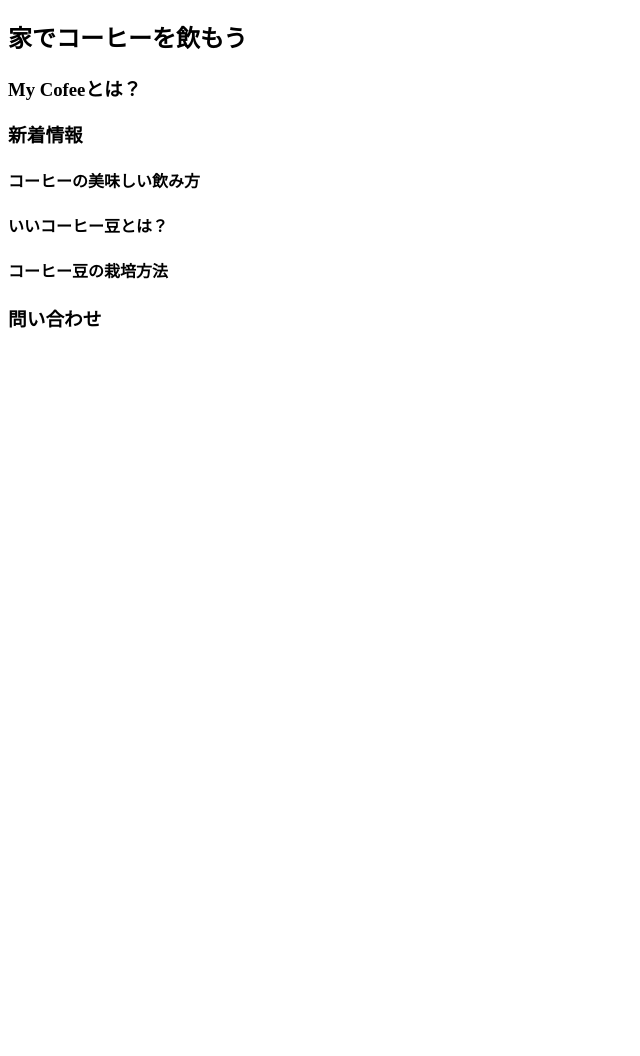
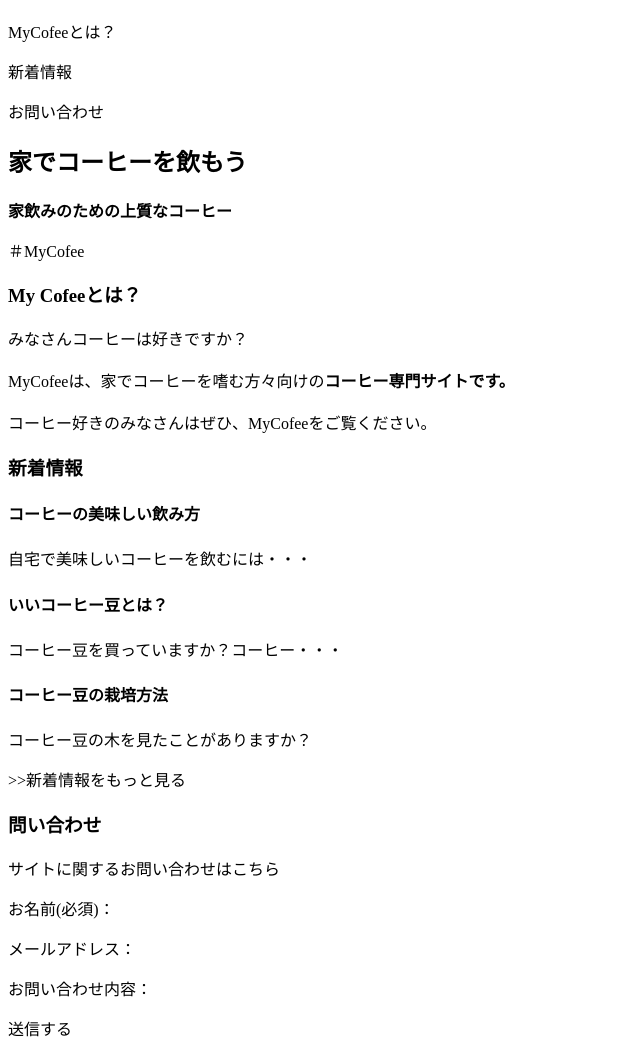
Before and after one commit to nakanaide1024/html-practice, a plain HTML site: page index.html in a window 1280 px wide. Shown: the part 61-1117 px from the top of the page, without its empty margins (0-640 px from the left). Before the commit the page ends 800 px from the top, so only its background shows below. Drawn offline with Linux system fonts and the light colour scheme.

Commit message:
pタグstrongタグについて

```diff
--- a/index.html
+++ b/index.html
@@ -8,12 +8,27 @@
 </head>
 <body>
   <h1>My Cofee</h1>
+  <P>MyCofeeとは？</P>
+  <P>新着情報</P>
+  <P>お問い合わせ</P>
   <h2>家でコーヒーを飲もう</h2>
+  <p><strong>家飲みのための上質なコーヒー</strong></p>
+  <p>＃MyCofee</p>
   <h3>My Cofeeとは？</h3>
+  <p>みなさんコーヒーは好きですか？<br><br>MyCofeeは、家でコーヒーを嗜む方々向けの<strong>コーヒー専門サイトです。</strong><br><br>コーヒー好きのみなさんはぜひ、MyCofeeをご覧ください。</p>
   <h3>新着情報</h3>
   <h4>コーヒーの美味しい飲み方</h4>
+  <p>自宅で美味しいコーヒーを飲むには・・・</p>
   <h4>いいコーヒー豆とは？</h4>
+  <p>コーヒー豆を買っていますか？コーヒー・・・</p>
   <h4>コーヒー豆の栽培方法</h4>
+  <p>コーヒー豆の木を見たことがありますか？</p>
+  <p>>>新着情報をもっと見る</p>
   <h3>問い合わせ</h3>
+  <p>サイトに関するお問い合わせはこちら</p>
+  <p>お名前(必須)：</p>
+  <p>メールアドレス：</p>
+  <p>お問い合わせ内容：</p>
+  <p>送信する</p>
 </body>
 </html>
```
